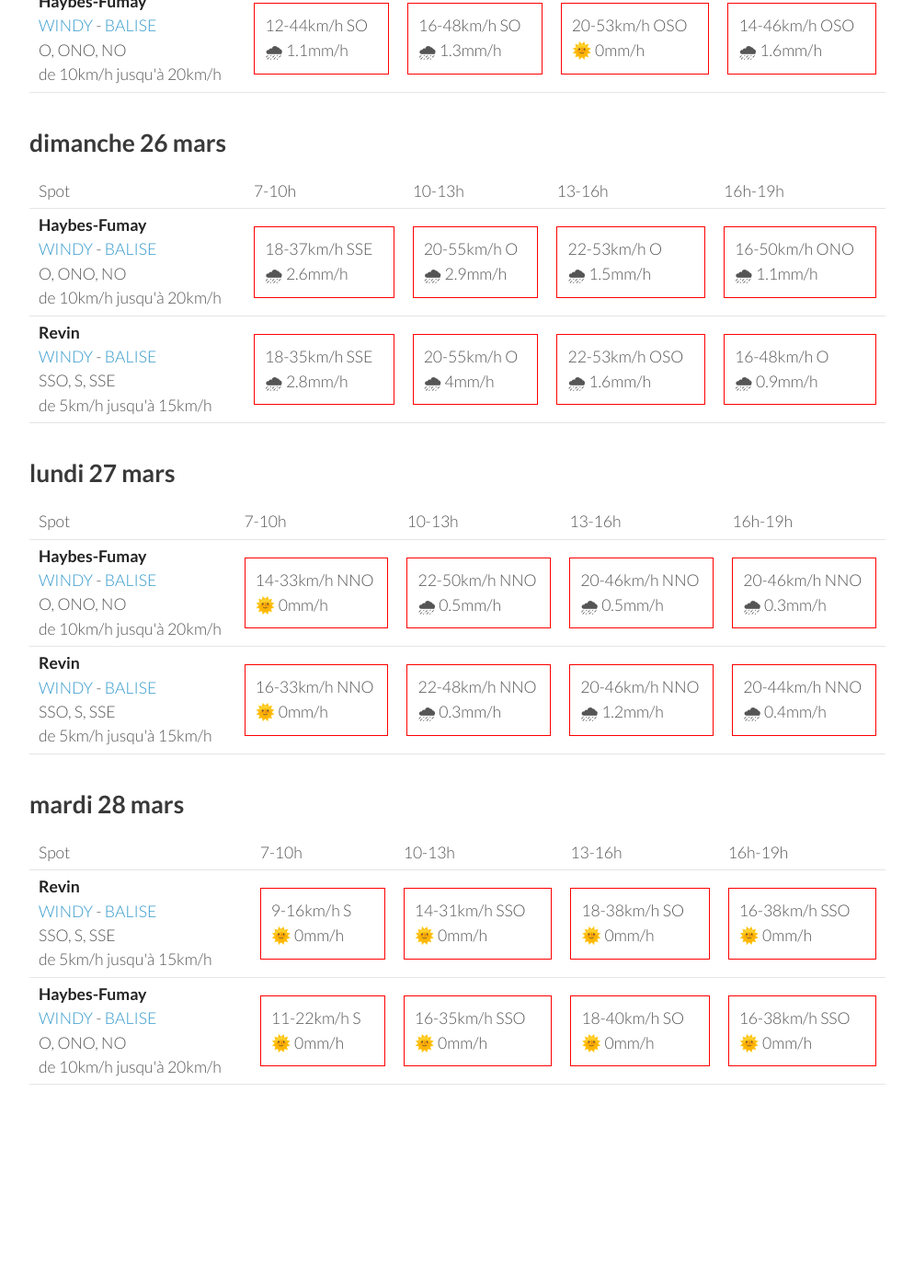
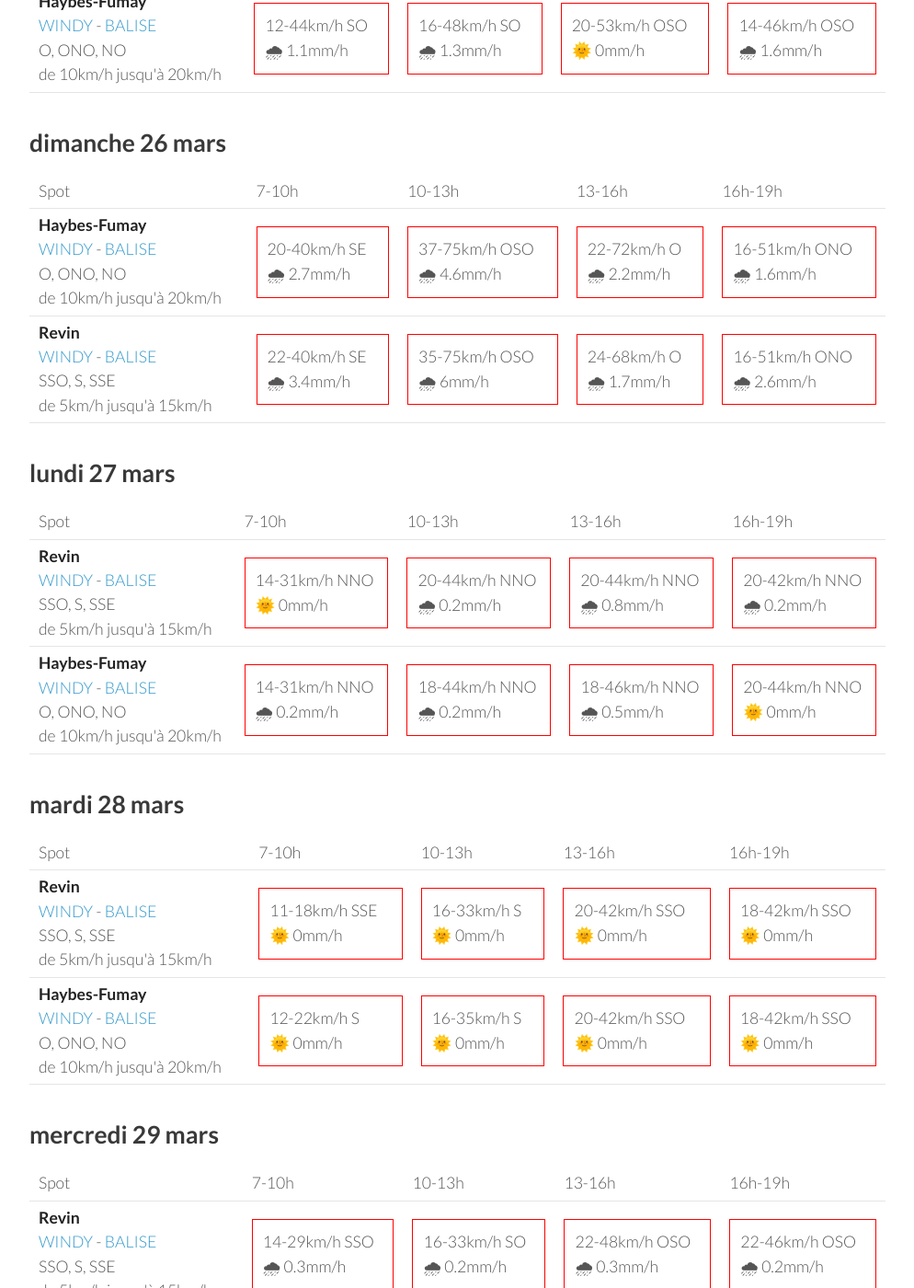
Before and after one commit to parapente-dans-le-nord/parapente-dans-le-nord.github.io, a Jekyll site: the page built from ardennes.markdown, in a window 1280 px wide and 1400 px high, scrolled down 859 px. Shown: the whole window at 92% size, without its empty margins (26-1020 px from the left). Built offline with Jekyll 4.4.1, drawn with Linux system fonts in a browser that asks for light colours; before the commit the page ends 2166 px from its top, so only the background shows below that; some of the changed text lies outside the part shown.

Commit message:
update index.markdown

```diff
--- a/ardennes.markdown
+++ b/ardennes.markdown
@@ -7,7 +7,7 @@ title:  "Tous les spots"
 {: .links}
 
 # Prevision Windy, modèle Arome
-page mise à jour le vendredi 24 mars 06:10
+page mise à jour le vendredi 24 mars 10:10
 
 ## vendredi 24 mars
 
@@ -96,20 +96,20 @@ page mise à jour le vendredi 24 mars 06:10
 <tr>
         <td><strong>Haybes-Fumay</strong><br><a href="https://windy.com/49.998/4.715?49.913,4.738,10">WINDY</a> - <span class=""><a href="http://www.balisemeteo.com/balise.php?idBalise=104">BALISE</a> </span><br> <span class="vent-favorable">O, ONO, NO</span><br><span class="force-vent">de 10km/h jusqu'à 20km/h</span> </td>
 
-            <td><div class="not-flyable"><p>18-37km/h SSE</p><p>🌧 2.6mm/h</p></div></td>
-            <td><div class="not-flyable"><p>20-55km/h O</p><p>🌧 2.9mm/h</p></div></td>
-            <td><div class="not-flyable"><p>22-53km/h O</p><p>🌧 1.5mm/h</p></div></td>
-            <td><div class="not-flyable"><p>16-50km/h ONO</p><p>🌧 1.1mm/h</p></div></td>
+            <td><div class="not-flyable"><p>20-40km/h SE</p><p>🌧 2.7mm/h</p></div></td>
+            <td><div class="not-flyable"><p>37-75km/h OSO</p><p>🌧 4.6mm/h</p></div></td>
+            <td><div class="not-flyable"><p>22-72km/h O</p><p>🌧 2.2mm/h</p></div></td>
+            <td><div class="not-flyable"><p>16-51km/h ONO</p><p>🌧 1.6mm/h</p></div></td>
 
 
     </tr>
 <tr>
         <td><strong>Revin</strong><br><a href="https://windy.com/49.948/4.625?49.543,4.625,8">WINDY</a> - <span class=""><a href="http://www.balisemeteo.com/balise.php?idBalise=5019">BALISE</a> </span><br> <span class="vent-favorable">SSO, S, SSE</span><br><span class="force-vent">de 5km/h jusqu'à 15km/h</span> </td>
 
-            <td><div class="not-flyable"><p>18-35km/h SSE</p><p>🌧 2.8mm/h</p></div></td>
-            <td><div class="not-flyable"><p>20-55km/h O</p><p>🌧 4mm/h</p></div></td>
-            <td><div class="not-flyable"><p>22-53km/h OSO</p><p>🌧 1.6mm/h</p></div></td>
-            <td><div class="not-flyable"><p>16-48km/h O</p><p>🌧 0.9mm/h</p></div></td>
+            <td><div class="not-flyable"><p>22-40km/h SE</p><p>🌧 3.4mm/h</p></div></td>
+            <td><div class="not-flyable"><p>35-75km/h OSO</p><p>🌧 6mm/h</p></div></td>
+            <td><div class="not-flyable"><p>24-68km/h O</p><p>🌧 1.7mm/h</p></div></td>
+            <td><div class="not-flyable"><p>16-51km/h ONO</p><p>🌧 2.6mm/h</p></div></td>
 
 
     </tr>
@@ -130,22 +130,22 @@ page mise à jour le vendredi 24 mars 06:10
       <td>16h-19h</td>
     </tr>
 <tr>
-        <td><strong>Haybes-Fumay</strong><br><a href="https://windy.com/49.998/4.715?49.913,4.738,10">WINDY</a> - <span class=""><a href="http://www.balisemeteo.com/balise.php?idBalise=104">BALISE</a> </span><br> <span class="vent-favorable">O, ONO, NO</span><br><span class="force-vent">de 10km/h jusqu'à 20km/h</span> </td>
+        <td><strong>Revin</strong><br><a href="https://windy.com/49.948/4.625?49.543,4.625,8">WINDY</a> - <span class=""><a href="http://www.balisemeteo.com/balise.php?idBalise=5019">BALISE</a> </span><br> <span class="vent-favorable">SSO, S, SSE</span><br><span class="force-vent">de 5km/h jusqu'à 15km/h</span> </td>
 
-            <td><div class="not-flyable"><p>14-33km/h NNO</p><p>🌞 0mm/h</p></div></td>
-            <td><div class="not-flyable"><p>22-50km/h NNO</p><p>🌧 0.5mm/h</p></div></td>
-            <td><div class="not-flyable"><p>20-46km/h NNO</p><p>🌧 0.5mm/h</p></div></td>
-            <td><div class="not-flyable"><p>20-46km/h NNO</p><p>🌧 0.3mm/h</p></div></td>
+            <td><div class="not-flyable"><p>14-31km/h NNO</p><p>🌞 0mm/h</p></div></td>
+            <td><div class="not-flyable"><p>20-44km/h NNO</p><p>🌧 0.2mm/h</p></div></td>
+            <td><div class="not-flyable"><p>20-44km/h NNO</p><p>🌧 0.8mm/h</p></div></td>
+            <td><div class="not-flyable"><p>20-42km/h NNO</p><p>🌧 0.2mm/h</p></div></td>
 
 
     </tr>
 <tr>
-        <td><strong>Revin</strong><br><a href="https://windy.com/49.948/4.625?49.543,4.625,8">WINDY</a> - <span class=""><a href="http://www.balisemeteo.com/balise.php?idBalise=5019">BALISE</a> </span><br> <span class="vent-favorable">SSO, S, SSE</span><br><span class="force-vent">de 5km/h jusqu'à 15km/h</span> </td>
+        <td><strong>Haybes-Fumay</strong><br><a href="https://windy.com/49.998/4.715?49.913,4.738,10">WINDY</a> - <span class=""><a href="http://www.balisemeteo.com/balise.php?idBalise=104">BALISE</a> </span><br> <span class="vent-favorable">O, ONO, NO</span><br><span class="force-vent">de 10km/h jusqu'à 20km/h</span> </td>
 
-            <td><div class="not-flyable"><p>16-33km/h NNO</p><p>🌞 0mm/h</p></div></td>
-            <td><div class="not-flyable"><p>22-48km/h NNO</p><p>🌧 0.3mm/h</p></div></td>
-            <td><div class="not-flyable"><p>20-46km/h NNO</p><p>🌧 1.2mm/h</p></div></td>
-            <td><div class="not-flyable"><p>20-44km/h NNO</p><p>🌧 0.4mm/h</p></div></td>
+            <td><div class="not-flyable"><p>14-31km/h NNO</p><p>🌧 0.2mm/h</p></div></td>
+            <td><div class="not-flyable"><p>18-44km/h NNO</p><p>🌧 0.2mm/h</p></div></td>
+            <td><div class="not-flyable"><p>18-46km/h NNO</p><p>🌧 0.5mm/h</p></div></td>
+            <td><div class="not-flyable"><p>20-44km/h NNO</p><p>🌞 0mm/h</p></div></td>
 
 
     </tr>
@@ -168,20 +168,20 @@ page mise à jour le vendredi 24 mars 06:10
 <tr>
         <td><strong>Revin</strong><br><a href="https://windy.com/49.948/4.625?49.543,4.625,8">WINDY</a> - <span class=""><a href="http://www.balisemeteo.com/balise.php?idBalise=5019">BALISE</a> </span><br> <span class="vent-favorable">SSO, S, SSE</span><br><span class="force-vent">de 5km/h jusqu'à 15km/h</span> </td>
 
-            <td><div class="not-flyable"><p>9-16km/h S</p><p>🌞 0mm/h</p></div></td>
-            <td><div class="not-flyable"><p>14-31km/h SSO</p><p>🌞 0mm/h</p></div></td>
-            <td><div class="not-flyable"><p>18-38km/h SO</p><p>🌞 0mm/h</p></div></td>
-            <td><div class="not-flyable"><p>16-38km/h SSO</p><p>🌞 0mm/h</p></div></td>
+            <td><div class="not-flyable"><p>11-18km/h SSE</p><p>🌞 0mm/h</p></div></td>
+            <td><div class="not-flyable"><p>16-33km/h S</p><p>🌞 0mm/h</p></div></td>
+            <td><div class="not-flyable"><p>20-42km/h SSO</p><p>🌞 0mm/h</p></div></td>
+            <td><div class="not-flyable"><p>18-42km/h SSO</p><p>🌞 0mm/h</p></div></td>
 
 
     </tr>
 <tr>
         <td><strong>Haybes-Fumay</strong><br><a href="https://windy.com/49.998/4.715?49.913,4.738,10">WINDY</a> - <span class=""><a href="http://www.balisemeteo.com/balise.php?idBalise=104">BALISE</a> </span><br> <span class="vent-favorable">O, ONO, NO</span><br><span class="force-vent">de 10km/h jusqu'à 20km/h</span> </td>
 
-            <td><div class="not-flyable"><p>11-22km/h S</p><p>🌞 0mm/h</p></div></td>
-            <td><div class="not-flyable"><p>16-35km/h SSO</p><p>🌞 0mm/h</p></div></td>
-            <td><div class="not-flyable"><p>18-40km/h SO</p><p>🌞 0mm/h</p></div></td>
-            <td><div class="not-flyable"><p>16-38km/h SSO</p><p>🌞 0mm/h</p></div></td>
+            <td><div class="not-flyable"><p>12-22km/h S</p><p>🌞 0mm/h</p></div></td>
+            <td><div class="not-flyable"><p>16-35km/h S</p><p>🌞 0mm/h</p></div></td>
+            <td><div class="not-flyable"><p>20-42km/h SSO</p><p>🌞 0mm/h</p></div></td>
+            <td><div class="not-flyable"><p>18-42km/h SSO</p><p>🌞 0mm/h</p></div></td>
 
 
     </tr>
@@ -189,3 +189,39 @@ page mise à jour le vendredi 24 mars 06:10
 </tbody>
 </table>
 {:/}
+## mercredi 29 mars
+
+{::nomarkdown}
+<table>
+  <tbody>
+    <tr>
+      <td>Spot</td>
+      <td>7-10h</td>
+      <td>10-13h</td>
+      <td>13-16h</td>
+      <td>16h-19h</td>
+    </tr>
+<tr>
+        <td><strong>Revin</strong><br><a href="https://windy.com/49.948/4.625?49.543,4.625,8">WINDY</a> - <span class=""><a href="http://www.balisemeteo.com/balise.php?idBalise=5019">BALISE</a> </span><br> <span class="vent-favorable">SSO, S, SSE</span><br><span class="force-vent">de 5km/h jusqu'à 15km/h</span> </td>
+
+            <td><div class="not-flyable"><p>14-29km/h SSO</p><p>🌧 0.3mm/h</p></div></td>
+            <td><div class="not-flyable"><p>16-33km/h SO</p><p>🌧 0.2mm/h</p></div></td>
+            <td><div class="not-flyable"><p>22-48km/h OSO</p><p>🌧 0.3mm/h</p></div></td>
+            <td><div class="not-flyable"><p>22-46km/h OSO</p><p>🌧 0.2mm/h</p></div></td>
+
+
+    </tr>
+<tr>
+        <td><strong>Haybes-Fumay</strong><br><a href="https://windy.com/49.998/4.715?49.913,4.738,10">WINDY</a> - <span class=""><a href="http://www.balisemeteo.com/balise.php?idBalise=104">BALISE</a> </span><br> <span class="vent-favorable">O, ONO, NO</span><br><span class="force-vent">de 10km/h jusqu'à 20km/h</span> </td>
+
+            <td><div class="not-flyable"><p>16-35km/h SSO</p><p>🌧 0.3mm/h</p></div></td>
+            <td><div class="not-flyable"><p>18-38km/h SO</p><p>🌞 0mm/h</p></div></td>
+            <td><div class="not-flyable"><p>22-48km/h OSO</p><p>🌧 0.3mm/h</p></div></td>
+            <td><div class="not-flyable"><p>24-48km/h OSO</p><p>🌧 0.2mm/h</p></div></td>
+
+
+    </tr>
+
+</tbody>
+</table>
+{:/}
```
